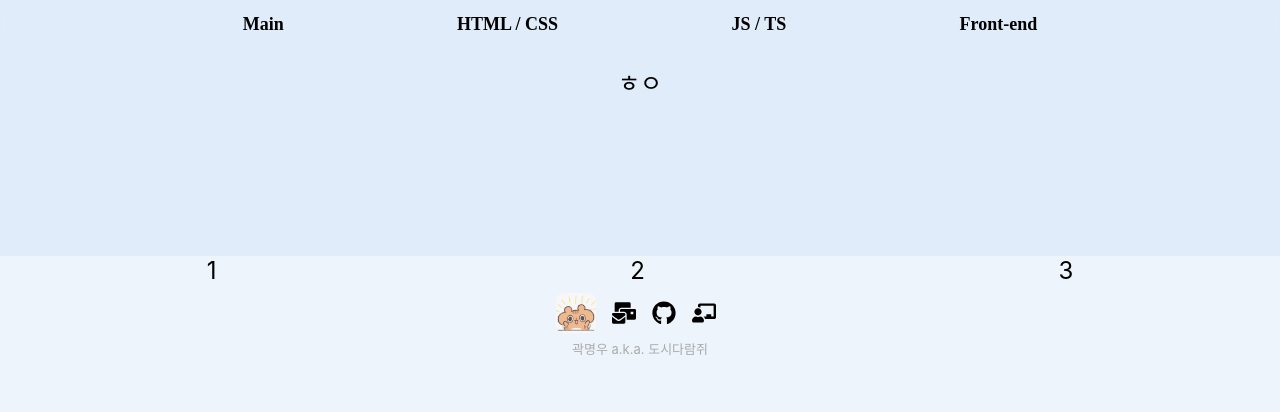
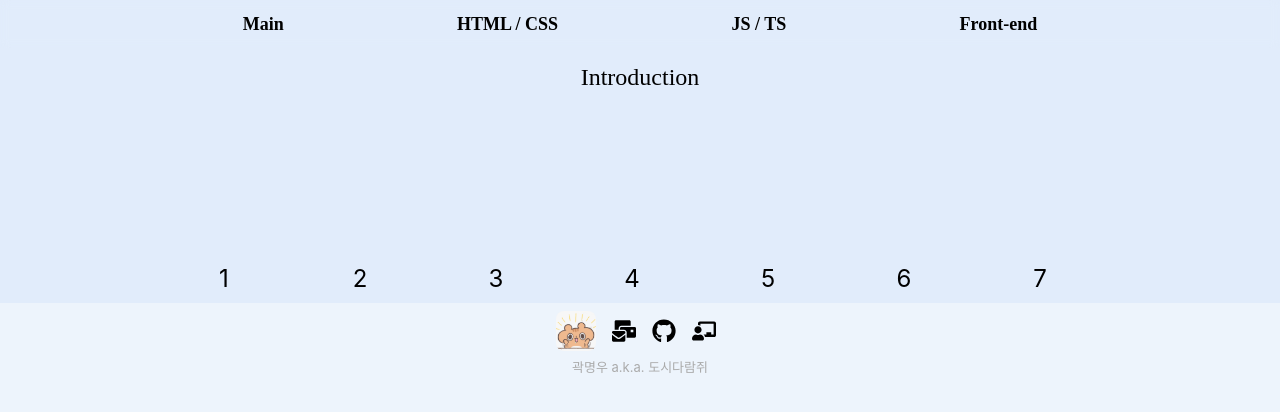
Before and after one commit to Citysquirrel/citysquirrel.github.io, a React (Create React App) app: page /1 in a window 1280 px wide. Shown: the top 412 px of the page. Built offline with nearby package versions, Linux system fonts and the light colour scheme; a web font is replaced by a local one.

Commit message:
Add tab menus

```diff
--- a/src/index.css
+++ b/src/index.css
@@ -26,3 +26,23 @@ code {
   font-family: source-code-pro, Menlo, Monaco, Consolas, 'Courier New',
     monospace;
 }
+
+::-webkit-scrollbar,
+::-webkit-scrollbar-thumb {
+  width: 8px !important;
+  overflow: visible;
+  border-radius: 4px;
+}
+
+::-webkit-scrollbar-thumb {
+  background-color: #aaa;
+}
+
+::-webkit-scrollbar-thumb:hover {
+  background-color: #bcc;
+}
+
+::-webkit-scrollbar-track {
+  background-color: #ddd;
+  display: none;
+}
--- a/src/pages/HTMLCSS.tsx
+++ b/src/pages/HTMLCSS.tsx
@@ -14,9 +14,34 @@ const Intro = styled.div`
 `;
 
 const Menu = styled.div`
-  display: flex;
-  > div {
-    flex: auto;
+  /* display: flex; */
+  background-color: var(--bg-menu);
+  > .menu-wrapper {
+    max-width: 968px;
+    display: flex;
+    /* flex: auto; */
+    margin: 8px;
+    margin-left: auto;
+    margin-right: auto;
+    background-color: inherit;
+    overflow-x: auto;
+    ::-webkit-scrollbar {
+      display: none;
+    }
+    > .menu-tab {
+      flex: 1 0 128px;
+      /* display: inline-block; */
+      margin: 0 4px;
+      /* width: 128px; */
+      background-color: inherit;
+      border-bottom: 2px solid var(--bg-menu);
+      cursor: pointer;
+      :hover {
+        background-color: #9dc3f3;
+        border-bottom: 2px solid #5d9cec;
+        transition: all 0.3s;
+      }
+    }
   }
 `;
 
@@ -25,11 +50,20 @@ const Contents = styled.div``;
 export const HTMLCSS = () => {
   return (
     <Container>
-      <Intro>ㅎㅇ</Intro>
+      <Intro>Introduction</Intro>
       <Menu>
-        <div>1</div>
-        <div>2</div>
-        <div>3</div>
+        <div className="menu-wrapper">
+          <div className="menu-tab">1</div>
+          <div className="menu-tab">2</div>
+          <div className="menu-tab">3</div>
+          <div className="menu-tab">4</div>
+          <div className="menu-tab">5</div>
+          <div className="menu-tab">6</div>
+          <div className="menu-tab">7</div>
+          <div className="menu-tab">8</div>
+          <div className="menu-tab">9</div>
+          <div className="menu-tab">10</div>
+        </div>
       </Menu>
       <Contents></Contents>
     </Container>
```
